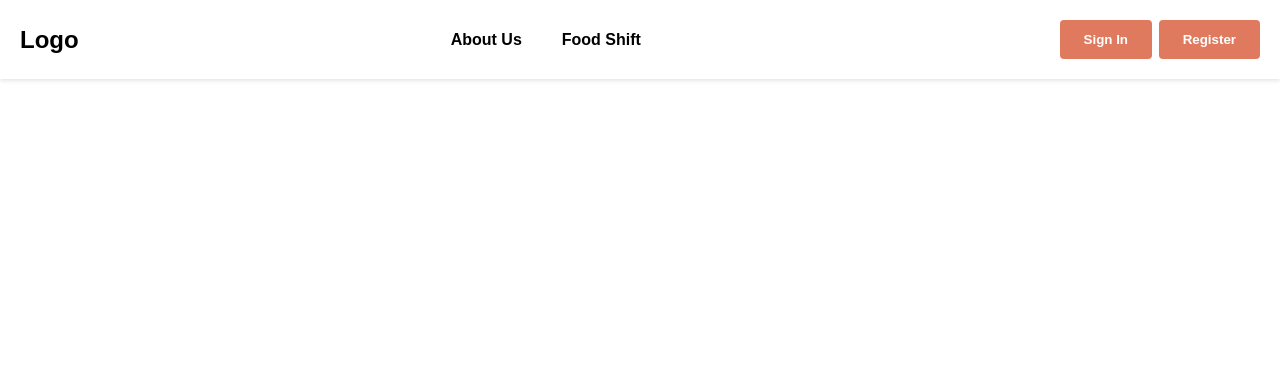
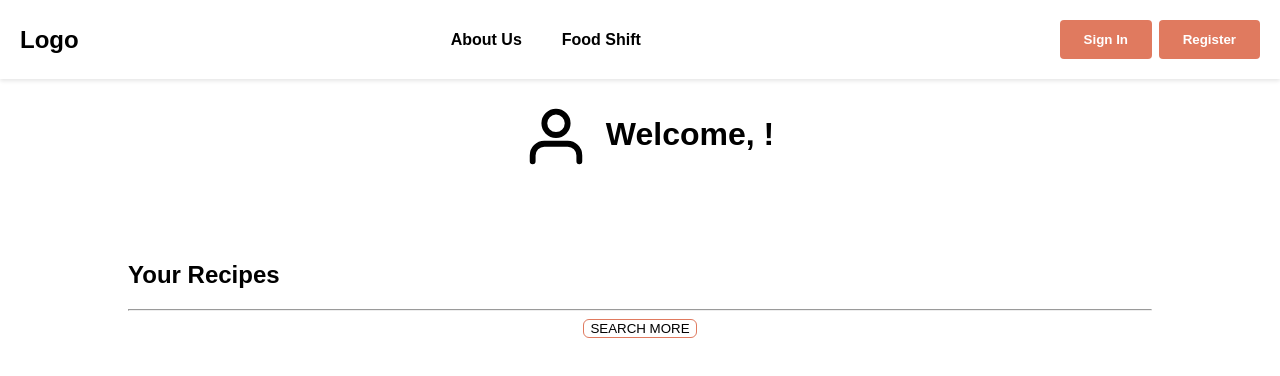
Before and after one commit to cesarmonagas15/CapstoneProject-CAN, a React (Vite) app in the folder project/project-ui/: page /dashboard in a window 1280 px wide. Shown: the top 376 px of the page. Built offline with nearby package versions, Linux system fonts and the light colour scheme.

Commit message:
user dashboard TODO finish button (#22)
Co-authored-by: Cesar Monagas Romero <cmonagasromero@cmonaga-ltmyrcq.internal.salesforce.com>

```diff
--- a/project/project-ui/src/App.jsx
+++ b/project/project-ui/src/App.jsx
@@ -7,6 +7,7 @@ import RegistrationPage from './RegistrationPage/RegistrationPage';
 import Navbar from './Navbar/Navbar';
 import jwtDecode from "jwt-decode";
 import LoginPage from './LoginPage/LoginPage';
+import Dashboard from './Dashboard/Dashboard';
 
 function App() {
   const [appState, setAppState] = useState({});
@@ -56,6 +57,14 @@ function App() {
               />
             }
           />
+          <Route
+            path="/dashboard"
+            element={
+                <Dashboard
+                  appState={appState}
+                />
+            }
+          />
         </Routes>
       </BrowserRouter>
     </div>
--- a/project/project-ui/src/Dashboard/Dashboard.css
+++ b/project/project-ui/src/Dashboard/Dashboard.css
@@ -0,0 +1,35 @@
+.user-dashboard {
+  display: flex;
+  justify-content: center;
+  align-items: center;
+  flex-direction: column;
+}
+
+.dashboard-header {
+  padding: 16px;
+  display: flex;
+  justify-content: center;
+  align-items: center;
+}
+
+.dashboard-header .feather-user{
+    width: 100px;
+    height: 70px;
+}
+
+.recipes-section {
+    margin-top: 50px;
+    text-align: left;
+    width: 80%;
+}
+
+.search-more{
+    border-radius: 6px;
+    border: 1px solid #E07A5F;
+    background: #FFF;
+}
+.dashboard-footer {
+  background-color: #f0f0f0;
+  padding: 8px;
+  text-align: center;
+}
--- a/project/project-ui/src/Dashboard/Dashboard.jsx
+++ b/project/project-ui/src/Dashboard/Dashboard.jsx
@@ -0,0 +1,40 @@
+import React from "react";
+import './Dashboard.css'
+
+export default function Dashboard({appState}) {
+
+  return (
+    <>
+    <div className="user-dashboard">
+      <div className="dashboard-header">
+        <svg
+            xmlns="http://www.w3.org/2000/svg"
+            viewBox="0 0 24 24"
+            fill="none"
+            stroke="currentColor"
+            strokeWidth="2"
+            strokeLinecap="round"
+            strokeLinejoin="round"
+            className="feather-user"
+        >
+        <path d="M20 21V19C20 17.9391 19.5786 16.9217 18.8284 16.1716C18.0783 15.4214 17.0609 15 16 15H8C6.93913 15 5.92172 15.4214 5.17157 16.1716C4.42143 16.9217 4 17.9391 4 19V21M12 12C14.2091 12 16 10.2091 16 8C16 5.79086 14.2091 4 12 4C9.79086 4 8 5.79086 8 8C8 10.2091 9.79086 12 12 12Z" />
+        </svg>
+        <h1>Welcome, {appState.firstName}!</h1>
+        {/* Add any other header content, like user information or navigation */}
+      </div>
+
+
+        <div className="recipes-section">
+          <h2>Your Recipes</h2>
+          <hr/>
+          {/* Add your recipe components, lists, or any other content related to the user's recipes */}
+        </div>
+
+        <div className="search-more-container">
+        <button className="search-more btn">SEARCH MORE</button>
+        </div>
+    </div>
+
+</>
+  );
+};
--- a/project/project-ui/src/Navbar/Navbar.css
+++ b/project/project-ui/src/Navbar/Navbar.css
@@ -68,7 +68,7 @@ body {
     font-size: 16px;
   }
 
-  .feather-user {
+  .user-button .feather-user {
     width: 24px;
     height: 24px;
     margin-right: 8px; /* Adjust this value to create space between the icon and the name */
--- a/project/project-ui/src/Navbar/Navbar.jsx
+++ b/project/project-ui/src/Navbar/Navbar.jsx
@@ -16,7 +16,7 @@ export default function Navbar({ isLoggedIn, setIsLoggedIn, setAppState, appStat
   };
   const loggedIn = (
     <>
-    <Link to="/Dashboard">
+    <Link to="/dashboard">
           <button className="user-button">
 
           <svg
```
